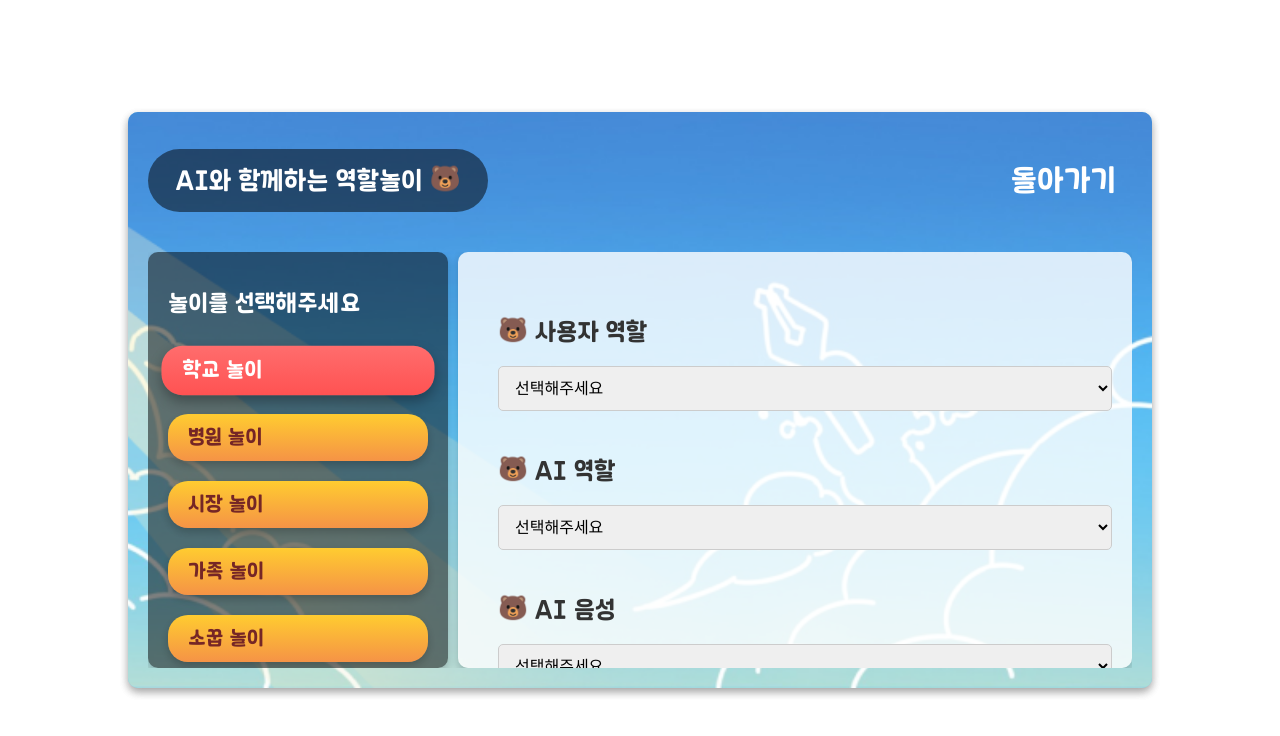
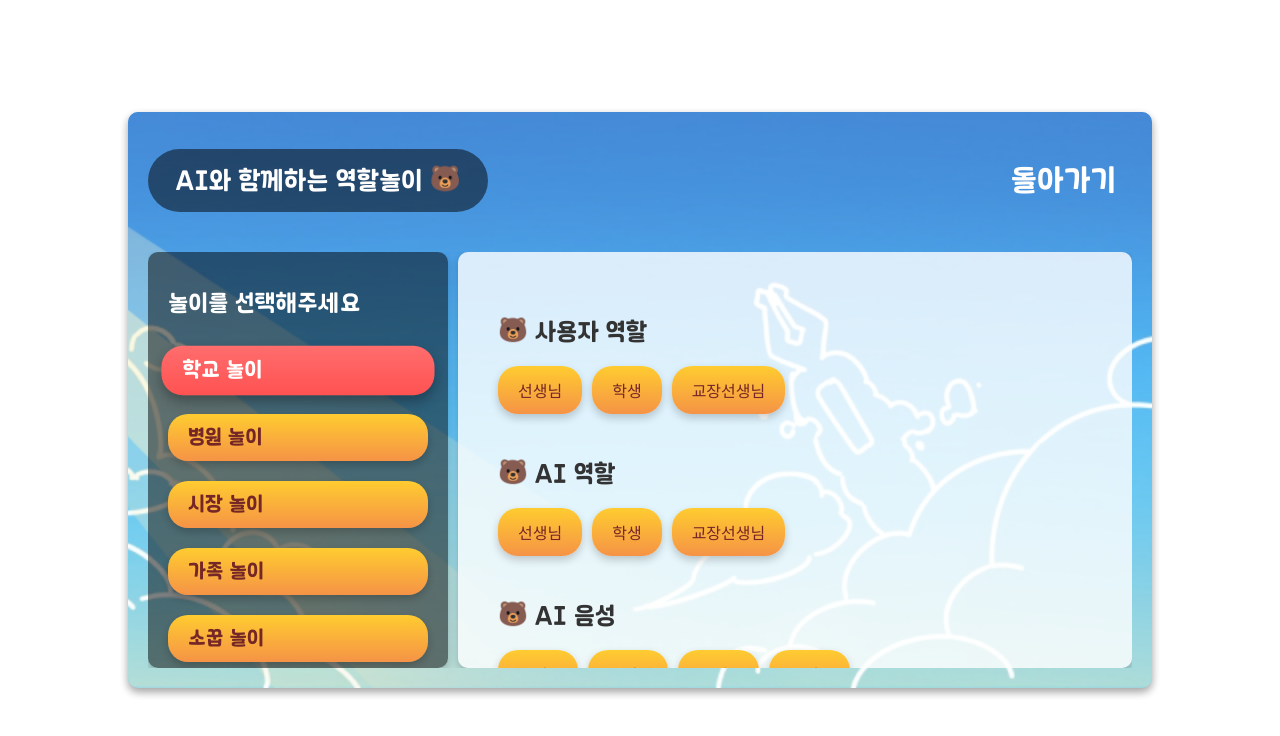
Before and after one commit to Prize-Three/roleplay_frontend, a React (Create React App) app: page /situation in a window 1280 px wide. Both pictures are taken after a click on the button "학교 놀이". Shown: the top 736 px of the page. Built offline with nearby package versions, Linux system fonts and the light colour scheme.

Commit message:
드롭다운 말고 버튼으로 변경

```diff
--- a/src/pages/Situation/Situation.jsx
+++ b/src/pages/Situation/Situation.jsx
@@ -33,6 +33,14 @@ function Situation() {
         } else {
             setSelectedGameType(gameType);
             setRightPanelState(true);
+        }
+    };
+
+    const handleRoleSelection = (role, type) => {
+        if (type === 'user') {
+            setSelectedUserRole(role);
+        } else if (type === 'ai') {
+            setSelectedAIRole(role);
         }
     };
 
@@ -83,36 +91,47 @@ function Situation() {
                     </div>
                     {rightPanelState && selectedGameType && (
                         <div className={styles.rightPanel}>
-                            {/* <div className={styles.rightPanelHeader}>
-                                <h3>세부 설정</h3>
-                                <p>선택된 놀이: {selectedGameType}</p>
-                            </div> */}
                             <div className={styles.selectionSection}>
                                 <h3>🐻 사용자 역할</h3>
-                                <select onChange={(e) => setSelectedUserRole(e.target.value)} className={styles.selectDropdown}>
-                                    <option value="">선택해주세요</option>
+                                <div className={styles.roleButtonGroup}>
                                     {roleOptions[selectedGameType].map((role) => (
-                                        <option key={role} value={role}>{role}</option>
+                                        <button
+                                            key={role}
+                                            onClick={() => handleRoleSelection(role, 'user')}
+                                            className={`${styles.roleButton} ${role === selectedUserRole ? styles.selected : ''}`}
+                                        >
+                                            {role}
+                                        </button>
                                     ))}
-                                </select>
+                                </div>
                             </div>
                             <div className={styles.selectionSection}>
                                 <h3>🐻 AI 역할</h3>
-                                <select onChange={(e) => setSelectedAIRole(e.target.value)} className={styles.selectDropdown}>
-                                    <option value="">선택해주세요</option>
+                                <div className={styles.roleButtonGroup}>
                                     {roleOptions[selectedGameType].map((role) => (
-                                        <option key={role} value={role}>{role}</option>
+                                        <button
+                                            key={role}
+                                            onClick={() => handleRoleSelection(role, 'ai')}
+                                            className={`${styles.roleButton} ${role === selectedAIRole ? styles.selected : ''}`}
+                                        >
+                                            {role}
+                                        </button>
                                     ))}
-                                </select>
+                                </div>
                             </div>
                             <div className={styles.selectionSection}>
                                 <h3>🐻 AI 음성</h3>
-                                <select onChange={(e) => setSelectedAIVoice(e.target.value)} className={styles.selectDropdown}>
-                                    <option value="">선택해주세요</option>
+                                <div className={styles.voiceButtonGroup}>
                                     {voiceOptions.map((voice) => (
-                                        <option key={voice} value={voice}>{voice}</option>
+                                        <button
+                                            key={voice}
+                                            onClick={() => setSelectedAIVoice(voice)}
+                                            className={`${styles.voiceButton} ${voice === selectedAIVoice ? styles.selected : ''}`}
+                                        >
+                                            {voice}
+                                        </button>
                                     ))}
-                                </select>
+                                </div>
                             </div>
                             <div className={styles.nextButtonContainer}>
                                 <button onClick={handleNextStep} className={styles.nextButton}>다음 단계</button>
--- a/src/pages/Situation/Situation.module.scss
+++ b/src/pages/Situation/Situation.module.scss
@@ -220,87 +220,46 @@ body {
     margin-bottom: 10px;
 }
 
+/* 기존 스타일 유지 */
+
 .rightPanel .selectionSection {
     width: 100%;
     margin-bottom: 20px;
 }
 
-.rightPanel select {
-    width: 100%;
-    padding: 12px;
-    font-size: 16px;
-    border: 1px solid #CCCCCC; /* 연한 회색 테두리 */
-    border-radius: 5px;
-    outline: none;
-    transition: border-color 0.3s ease;
+.roleButtonGroup, .voiceButtonGroup {
+    display: flex;
+    flex-wrap: wrap;
+    gap: 10px; /* 버튼 사이의 간격 */
 }
 
-.rightPanel select:focus {
-    border-color: #FF8B66; /* 주황색 테두리 포커스시 */
+.roleButton, .voiceButton {
+    background: linear-gradient(to bottom, #FFCC30, #F59346); /* 기본 배경색 */
+    color: #752626; /* 폰트 색상 */
+    border: none;
+    padding: 12px 20px;
+    font-size: 16px;
+    cursor: pointer;
+    outline: none;
+    border-radius: 20px;
+    text-align: center;
+    transition: background-color 0.3s ease, transform 0.3s ease, box-shadow 0.3s ease;
+    box-shadow: 0 4px 8px rgba(0, 0, 0, 0.2);
 }
 
-.rightPanel .startButton {
-    background-color: #FF8B66; /* 진한 주황색 */
-    color: #FFFFFF; /* 흰색 폰트 */
-    border: none;
-    padding: 14px 28px;
-    border-radius: 5px;
-    font-size: 18px;
-    cursor: pointer;
-    transition: background-color 0.3s ease;
+.roleButton:hover, .voiceButton:hover {
+    background: linear-gradient(to bottom, #FFDA79, #FF974B);
+    box-shadow: 0 6px 12px rgba(0, 0, 0, 0.3);
 }
 
-.rightPanel .startButton:hover {
-    background-color: #FF6347; /* 진한 주황색으로 호버 */
+.roleButton.selected, .voiceButton.selected {
+    background: linear-gradient(to bottom, #FF6D6D, #FF5252);
+    color: white;
+    transform: scale(1.05);
 }
 
-
-
-.rightPanelHeader {
-    text-align: center; /* 제목과 선택된 놀이 텍스트를 가운데 정렬 */
-    margin-bottom: 20px;
+.roleButton:active, .voiceButton:active {
+    background: linear-gradient(to bottom, #FFC74D, #F67B36);
+    transform: translateY(2px);
+    box-shadow: 0 2px 4px rgba(0, 0, 0, 0.2);
 }
-
-.rightPanelHeader h3 {
-    font-size: 24px;
-    color: #333333; /* 어두운 회색 */
-}
-
-.rightPanelHeader p {
-    font-size: 18px;
-    color: #666666; /* 회색 */
-}
-
-.leftPanel, .rightPanel {
-    overflow-y: auto; /* 세로 스크롤바 활성화 */
-    padding-right: 20px; /* 스크롤바와 컨텐츠 사이의 여백 */
-
-    /* 커스텀 스크롤바 */
-    &::-webkit-scrollbar {
-        width: 20px; /* 스크롤바 너비 */
-    }
-
-    &::-webkit-scrollbar-track {
-        background: rgba(255, 255, 255, 0.8); /* 트랙 배경색 */
-        border-radius: 10px; /* 둥근 모서리 */
-    }
-
-    &::-webkit-scrollbar-thumb {
-        background: linear-gradient(to bottom, #91B134, #468A49); /* 그라데이션 스크롤바 색상 */
-        border-radius: 15px; /* 둥근 모서리 */
-        border: 5px solid transparent; /* 스크롤바의 경계 영역 */
-        background-clip: padding-box; /* 패딩 영역 클립 */
-    }
-
-    &::-webkit-scrollbar-thumb:hover {
-        background: rgba(0, 0, 0, 0.7); /* 호버시 스크롤바 색상 */
-    }
-
-    // &::-webkit-scrollbar-thumb:hover {
-    //     background: linear-gradient(to bottom, #6DA329, #356B2C); /* 호버시 그라데이션 스크롤바 색상 */
-    // }
-
-    &::-webkit-scrollbar-corner {
-        background: transparent; /* 코너 배경색 */
-    }
-}
```
